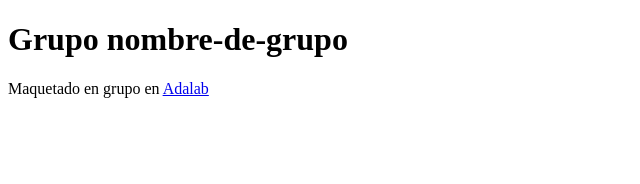
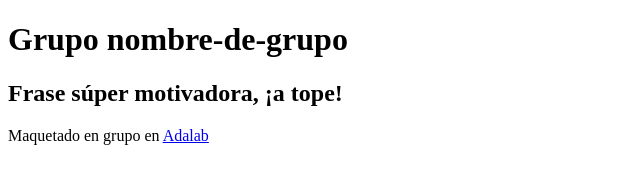
Before and after one commit to mariamartingonzalez/git-pair, a plain HTML site: page index.html in a window 1280 px wide. Shown: the whole page, without its empty margins (0-640 px from the left). Drawn offline with Linux system fonts and the light colour scheme.

Commit message:
add motivation section

```diff
--- a/index.html
+++ b/index.html
@@ -9,7 +9,9 @@
         <h1>Grupo nombre-de-grupo</h1>
     </header>
     <main>
-        <section class="motivacion"></section>
+        <section class="motivacion">
+            <h2>Frase súper motivadora, ¡a tope!</h2>
+        </section>
         <section class="contenido"></section>
     </main>
     <footer>
```
